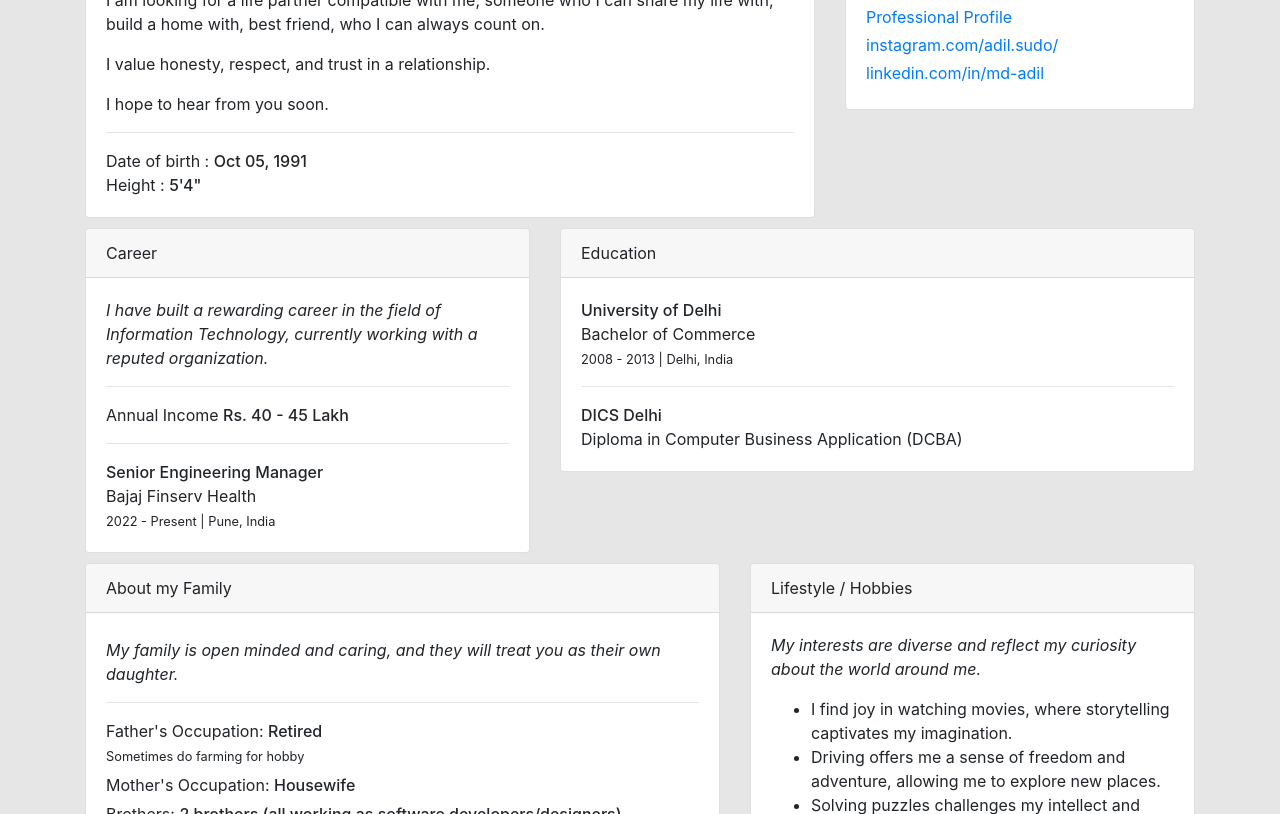
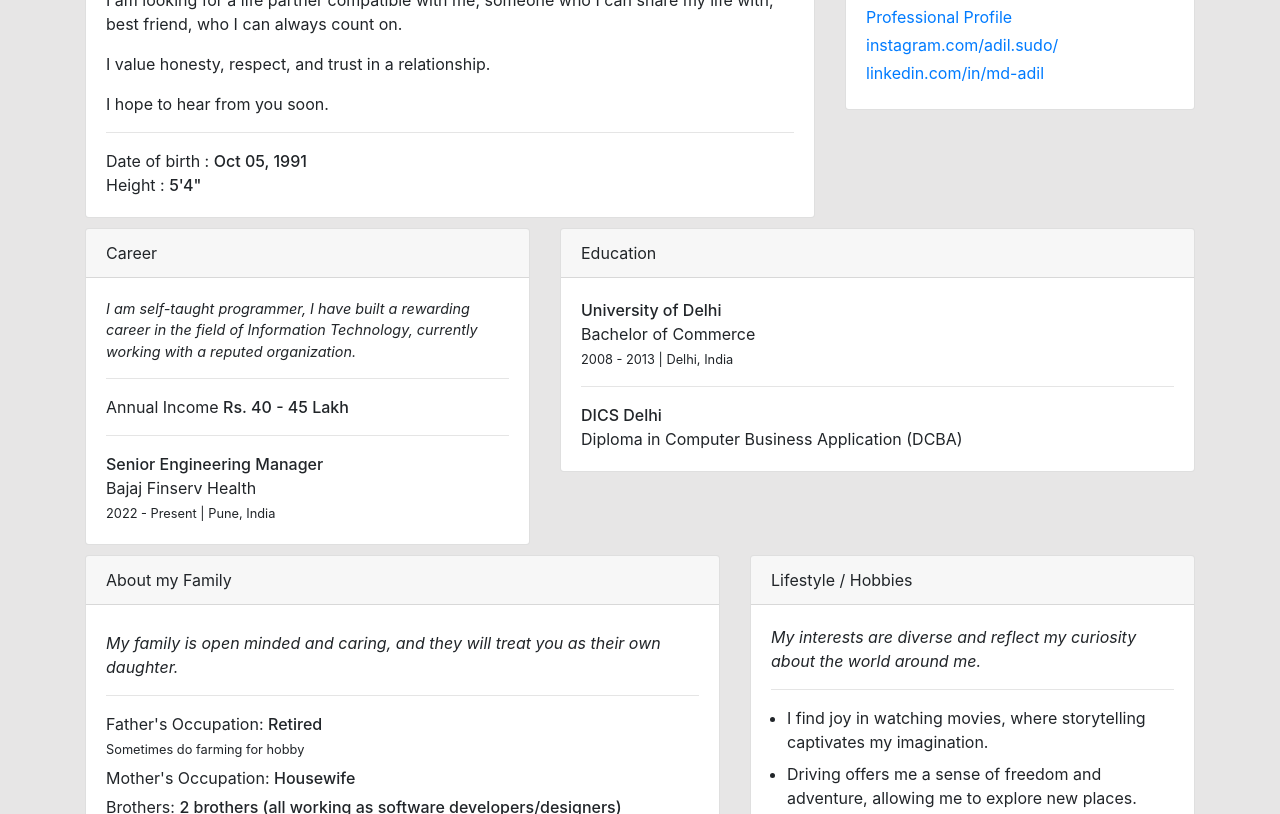
Before and after one commit to md-adil/bio, a website built with Parcel: page index.html in a window 1280 px wide. Shown: the part 458-1272 px from the top of the page. Built offline with nearby package versions, Linux system fonts and the light colour scheme; a web font is replaced by a local one.

Commit message:
update content

```diff
--- a/index.html
+++ b/index.html
@@ -57,10 +57,7 @@
                         <div class="card-body">
                             <div>
                                 <p>I am a kind-hearted, down-to-earth and family-oriented individual with a zest for life and a passion for exploration.</p>
-                                <p>
-                                    I am looking for a life partner compatible with me, someone who I can share my life with, build a home with, best friend, who I can always count
-                                    on.
-                                </p>
+                                <p>I am looking for a life partner compatible with me, someone who I can share my life with, best friend, who I can always count on.</p>
                                 <p>I value honesty, respect, and trust in a relationship.</p>
                                 <p>I hope to hear from you soon.</p>
                             </div>
@@ -91,8 +88,11 @@
                     <div class="card">
                         <div class="card-header">Career</div>
                         <div class="card-body">
-                            <p>
-                                <i> I have built a rewarding career in the field of Information Technology, currently working with a reputed organization. </i>
+                            <p style="font-size: 0.9em">
+                                <i
+                                    >I am self-taught programmer, I have built a rewarding career in the field of Information Technology, currently working with a reputed
+                                    organization.
+                                </i>
                             </p>
                             <hr />
                             <div>Annual Income <strong>Rs. 40 - 45 Lakh</strong></div>
@@ -102,6 +102,7 @@
                                 <div>Bajaj Finserv Health</div>
                                 <div><small> 2022 - Present | Pune, India</small></div>
                             </div>
+                            <div></div>
                         </div>
                     </div>
                 </section>
@@ -154,6 +155,7 @@
                             <p>
                                 <i>My interests are diverse and reflect my curiosity about the world around me. </i>
                             </p>
+                            <hr class="hr" />
                             <ul>
                                 <li>I find joy in watching movies, where storytelling captivates my imagination.</li>
                                 <li>Driving offers me a sense of freedom and adventure, allowing me to explore new places.</li>
--- a/src/style.css
+++ b/src/style.css
@@ -53,3 +53,11 @@ strong {
     position: absolute;
     top: 0;
 }
+
+ul {
+    padding-left: 1rem;
+}
+
+ul li {
+    padding-bottom: 0.5rem;
+}
```
